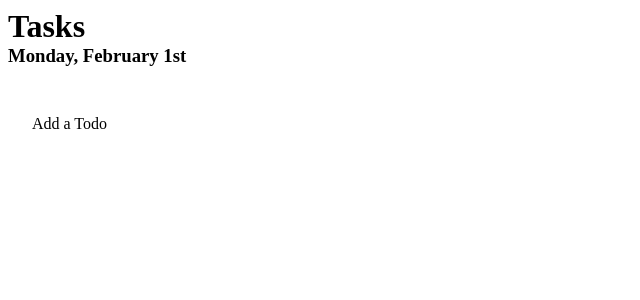
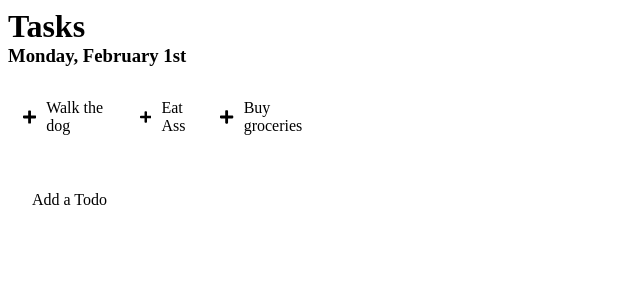
Before and after one commit to es-romo/obligatory-todo-app, a React (Create React App) app: page / in a window 1280 px wide. Shown: the top 300 px of the page, without its empty margins (0-640 px from the left). Built offline with nearby package versions, Linux system fonts and the light colour scheme; the HTML template or start-up script is replaced by a standard one.

Commit message:
Populated TaskList with dummy data

```diff
--- a/src/components/TaskList.js
+++ b/src/components/TaskList.js
@@ -1,11 +1,34 @@
 import React, { Component } from 'react'
 import '../styles/TaskList.css'
 
+import Task from './Task'
+
 export default class TaskList extends Component {
+    constructor(){
+        super()
+        this.state= {
+            tasks: [
+                {
+                    text: 'Walk the dog',
+                    completed: false
+                },
+                {
+                    text: 'Eat Ass',
+                    completed: true
+                },
+                {
+                    text: 'Buy groceries',
+                    completed: false
+                }
+            ]
+        }
+    }
     render() {
+        let tasks = this.state.tasks.map( (task) => <Task task={task}/> )
+
         return (
             <div className='TaskList'>
-
+                {tasks}
             </div>
         )
     }
```
